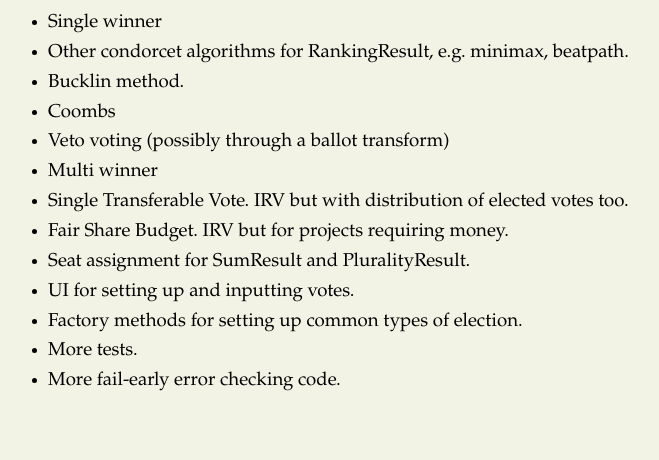
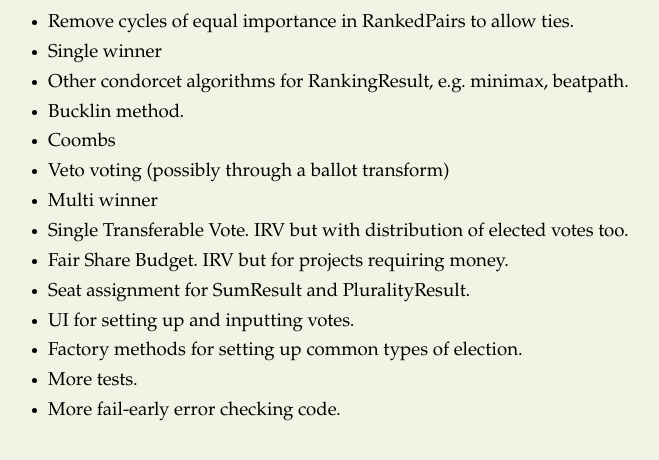
Before and after one commit to kybernetikos/SocialChoice, a Jekyll site: the page built from TODO.md, in a window 1280 px wide. Shown: the top 460 px of the page, without its empty margins (207-866 px from the left). Built offline with Jekyll 4.4.1, drawn with Linux system fonts in a browser that asks for light colours; Markdown is read by kramdown in place of the engine named in the settings.

Commit message:
added a todo

```diff
--- a/TODO.md
+++ b/TODO.md
@@ -4,6 +4,7 @@ permalink: /todo.html
 title: SocialChoice TODO List
 ---
 
+* Remove cycles of equal importance in RankedPairs to allow ties.
 * Single winner
  * Other condorcet algorithms for RankingResult, e.g. minimax, beatpath.
  * Bucklin method.
--- a/lib/result/RankingResult.js
+++ b/lib/result/RankingResult.js
@@ -41,6 +41,8 @@ RankingResult.prototype.rankedPairs = function(contestImportanceFunction) {
 	var vote = this.vote;
 	var paths = new AcyclicPathMatrix(this.choices);
 
+	// after the sort, we could remove cycles among contests of equal importance to avoid the
+	// arbitrariness of choosing which one to lock based on the order that .sort gave us them in.
 	this.imaginaryContests.filter(function(contest) {
 		return contest.isDraw() == false;
 	}).sort(function(a, b) {
```
